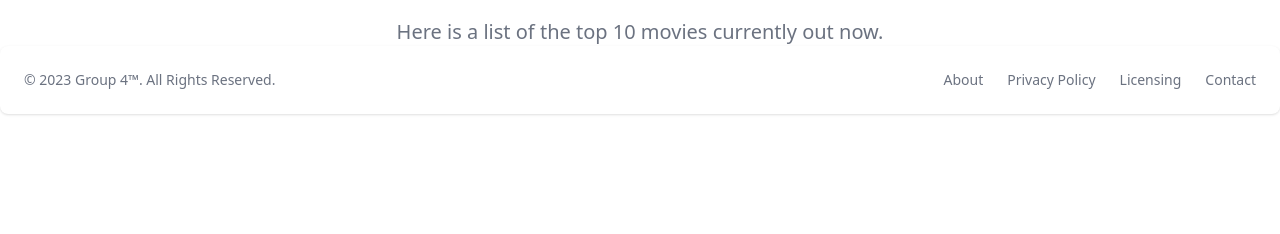
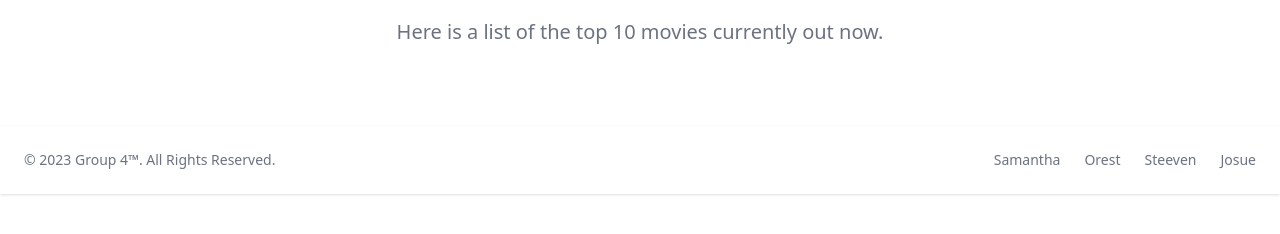
Before and after one commit to Samantha131821/Topmoviepage, a plain HTML site: page search.html in a window 1280 px wide. Shown: the part 286-520 px from the top of the page. Drawn offline with nearby package versions, Linux system fonts and the light colour scheme; no server answers.

Commit message:
added links to portfolio

```diff
--- a/search.html
+++ b/search.html
@@ -111,21 +111,21 @@
 
 
 
-        <footer class="p-4 bg-white rounded-lg shadow md:flex md:items-center md:justify-between md:p-6 dark:bg-gray-800">
-            <span class="text-sm text-gray-500 sm:text-center dark:text-gray-400">© 2023 <a href="https://flowbite.com/" class="hover:underline">Group 4™</a>. All Rights Reserved.
+        <footer class="p-4 bg-white mt-20 shadow md:flex md:items-center md:justify-between md:p-6 dark:bg-gray-800">
+            <span class="text-sm text-gray-500 sm:text-center dark:text-gray-400">© 2023 <a href="https://samantha131821.github.io/Project1/" class="hover:underline">Group 4™</a>. All Rights Reserved.
             </span>
             <ul class="flex flex-wrap items-center mt-3 text-sm text-gray-500 dark:text-gray-400 sm:mt-0">
                 <li>
-                    <a href="#" class="mr-4 hover:underline md:mr-6 ">About</a>
+                    <a href="https://samantha131821.github.io/Portfolio/#about-me" class="mr-4 hover:underline md:mr-6 ">Samantha</a>
                     </li>
                     <li>
-                    <a href="#" class="mr-4 hover:underline md:mr-6">Privacy Policy</a>
+                    <a href="https://00rest.github.io/Challenge-02-Professional-Portfolio/" class="mr-4 hover:underline md:mr-6">Orest</a>
                     </li>
                     <li>
-                    <a href="#" class="mr-4 hover:underline md:mr-6">Licensing</a>
+                    <a href="https://steevensalony.github.io/portfolio-project/" class="mr-4 hover:underline md:mr-6">Steeven</a>
                     </li>
                     <li>
-                    <a href="#" class="hover:underline">Contact</a>
+                    <a href="https://jaragon94.github.io/JOSUE-PORTFOLIO/" class="hover:underline">Josue</a>
                 </li>
             </ul>
         </footer>
```
Also changed, not shown: index.html (+4 -4 lines), info.html (+4 -4 lines).
